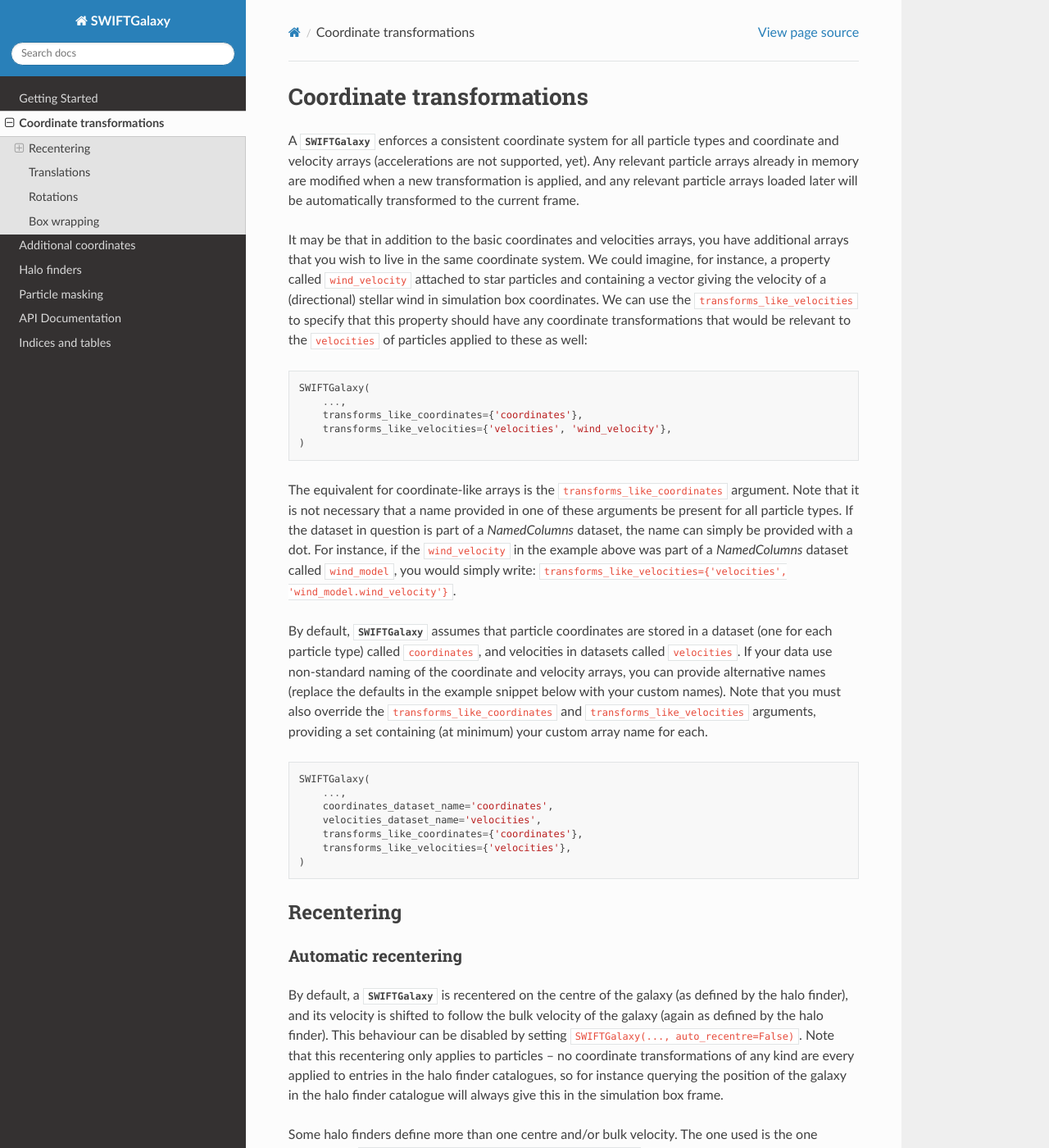
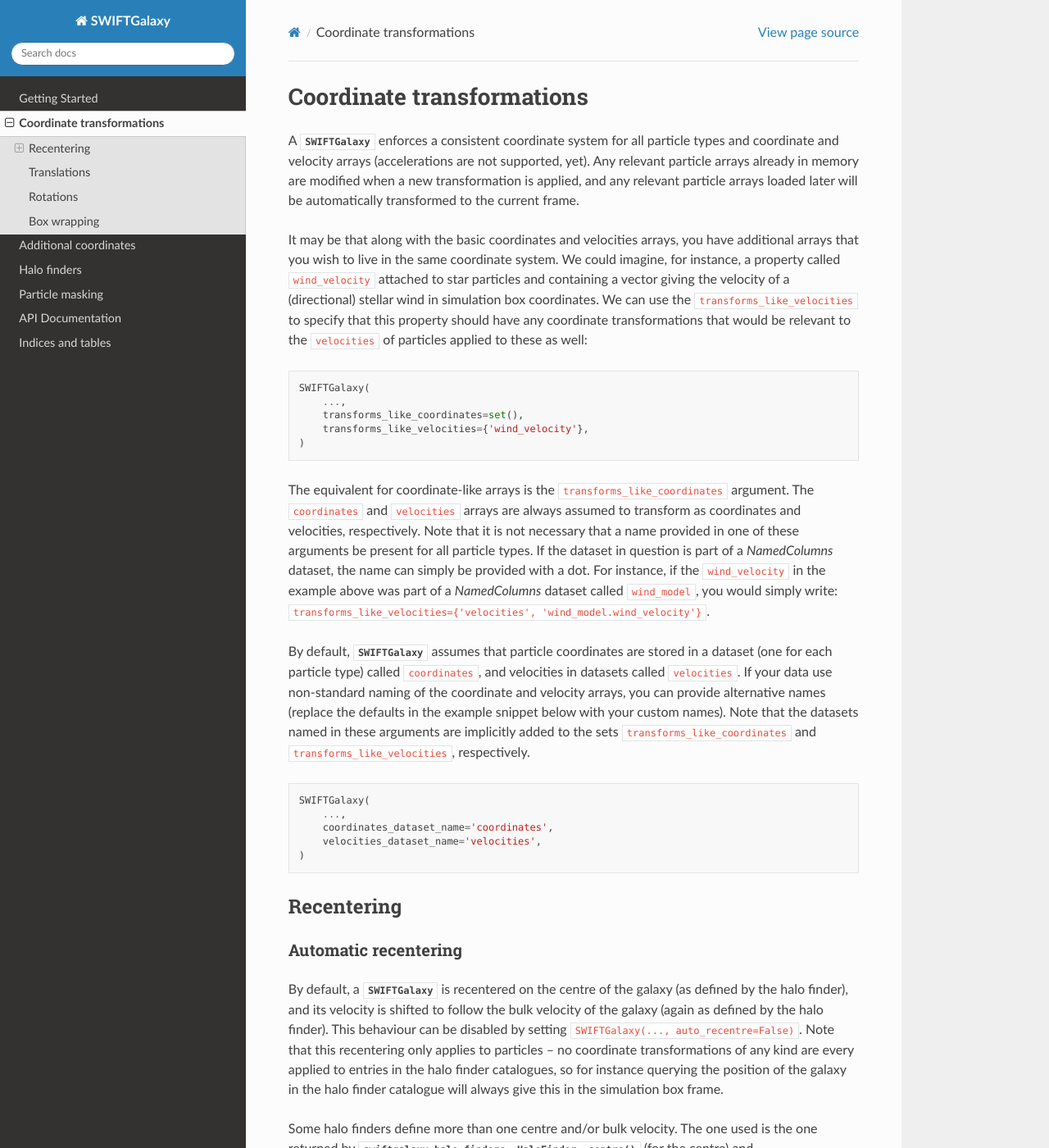
Before and after one commit to SWIFTSIM/swiftgalaxy, a Sphinx documentation site: the page built from docs/source/coordinate_transformations/index.rst, in a window 1280 px wide and 1400 px high. Shown: the whole window at 82% size. Built offline with Sphinx 7.4.7 and the Read the Docs theme 2.0.0, drawn with Linux system fonts in a browser that asks for light colours.

Commit message:
Assume that coordinate arrays transform like coordinates and velocity arrays transform like velocities.

```diff
--- a/docs/source/coordinate_transformations/index.rst
+++ b/docs/source/coordinate_transformations/index.rst
@@ -3,19 +3,19 @@ Coordinate transformations
 
 A :class:`~swiftgalaxy.reader.SWIFTGalaxy` enforces a consistent coordinate system for all particle types and coordinate and velocity arrays (accelerations are not supported, yet). Any relevant particle arrays already in memory are modified when a new transformation is applied, and any relevant particle arrays loaded later will be automatically transformed to the current frame.
 
-It may be that in addition to the basic coordinates and velocities arrays, you have additional arrays that you wish to live in the same coordinate system. We could imagine, for instance, a property called ``wind_velocity`` attached to star particles and containing a vector giving the velocity of a (directional) stellar wind in simulation box coordinates. We can use the ``transforms_like_velocities`` to specify that this property should have any coordinate transformations that would be relevant to the ``velocities`` of particles applied to these as well:
+It may be that along with the basic coordinates and velocities arrays, you have additional arrays that you wish to live in the same coordinate system. We could imagine, for instance, a property called ``wind_velocity`` attached to star particles and containing a vector giving the velocity of a (directional) stellar wind in simulation box coordinates. We can use the ``transforms_like_velocities`` to specify that this property should have any coordinate transformations that would be relevant to the ``velocities`` of particles applied to these as well:
 
 .. code-block:: python
 
     SWIFTGalaxy(
         ...,
-	transforms_like_coordinates={'coordinates'},
-	transforms_like_velocities={'velocities', 'wind_velocity'},
+	transforms_like_coordinates=set(),
+	transforms_like_velocities={'wind_velocity'},
     )
 
-The equivalent for coordinate-like arrays is the ``transforms_like_coordinates`` argument. Note that it is not necessary that a name provided in one of these arguments be present for all particle types. If the dataset in question is part of a `NamedColumns` dataset, the name can simply be provided with a dot. For instance, if the ``wind_velocity`` in the example above was part of a `NamedColumns` dataset called ``wind_model``, you would simply write: ``transforms_like_velocities={'velocities', 'wind_model.wind_velocity'}``.
+The equivalent for coordinate-like arrays is the ``transforms_like_coordinates`` argument. The ``coordinates`` and ``velocities`` arrays are always assumed to transform as coordinates and velocities, respectively. Note that it is not necessary that a name provided in one of these arguments be present for all particle types. If the dataset in question is part of a `NamedColumns` dataset, the name can simply be provided with a dot. For instance, if the ``wind_velocity`` in the example above was part of a `NamedColumns` dataset called ``wind_model``, you would simply write: ``transforms_like_velocities={'velocities', 'wind_model.wind_velocity'}``.
 
-By default, :class:`~swiftgalaxy.reader.SWIFTGalaxy` assumes that particle coordinates are stored in a dataset (one for each particle type) called ``coordinates``, and velocities in datasets called ``velocities``. If your data use non-standard naming of the coordinate and velocity arrays, you can provide alternative names (replace the defaults in the example snippet below with your custom names). Note that you must also override the ``transforms_like_coordinates`` and ``transforms_like_velocities`` arguments, providing a set containing (at minimum) your custom array name for each.
+By default, :class:`~swiftgalaxy.reader.SWIFTGalaxy` assumes that particle coordinates are stored in a dataset (one for each particle type) called ``coordinates``, and velocities in datasets called ``velocities``. If your data use non-standard naming of the coordinate and velocity arrays, you can provide alternative names (replace the defaults in the example snippet below with your custom names). Note that the datasets named in these arguments are implicitly added to the sets ``transforms_like_coordinates`` and ``transforms_like_velocities``, respectively.
 
 .. code-block:: python
 
@@ -23,8 +23,6 @@ By default, :class:`~swiftgalaxy.reader.SWIFTGalaxy` assumes that particle coord
         ...,
 	coordinates_dataset_name='coordinates',
 	velocities_dataset_name='velocities',
-	transforms_like_coordinates={'coordinates'},
-	transforms_like_velocities={'velocities'},
     )
 
 
```
Also changed, not shown: 1 other file.
